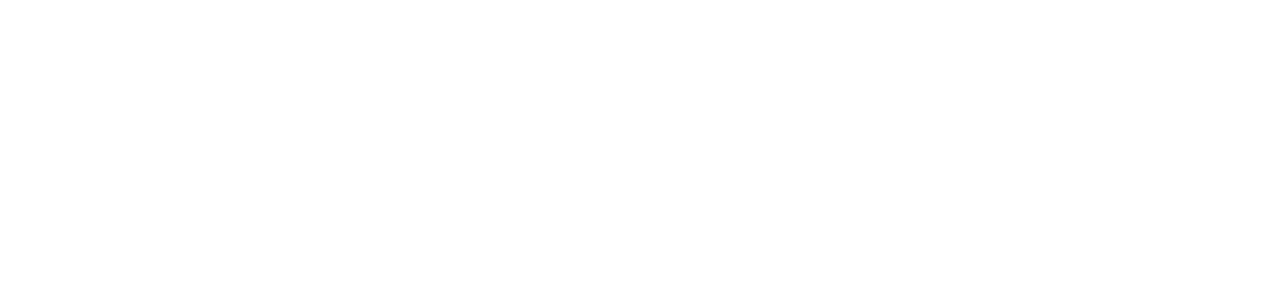
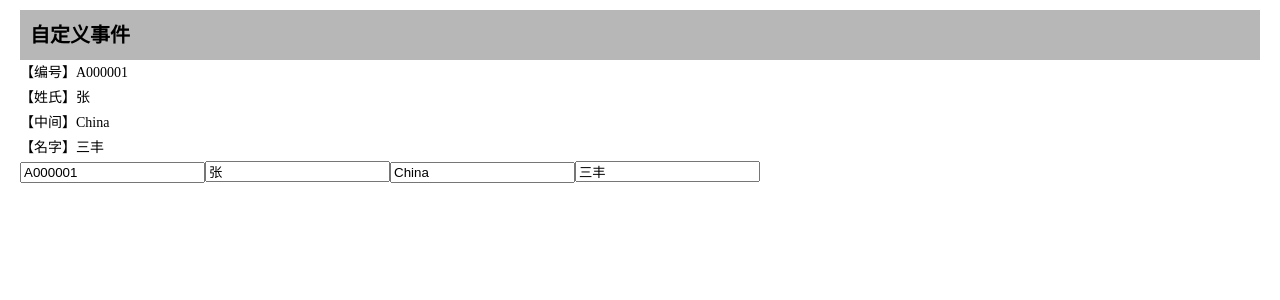
Before and after one commit to guojs-github/vue-ex, a Vue app: page /CustomEvent in a window 1280 px wide. Before the commit this address had no page. Shown: the top 300 px of the page. Built offline with nearby package versions, Linux system fonts and the light colour scheme.

Commit message:
自定义事件演示

```diff
--- /dev/null
+++ b/src/components/CustomEvent/CustomEvent.less
@@ -0,0 +1,11 @@
+/*
+  Custom event style
+*/
+@row-height: 25px;
+
+.custom-event {
+	.-row {
+		height: @row-height;
+		line-height: @row-height;
+	}
+}
--- /dev/null
+++ b/src/components/CustomEvent/CustomEvent.vue
@@ -0,0 +1,61 @@
+<template>
+	<!--自定义事件-->
+	<div class='-content custom-event'>
+		<div class='-title'>
+			自定义事件
+		</div>
+
+		<div class='-row'>
+			【编号】{{ no }}
+		</div>
+
+		<div class='-row'>
+			【姓氏】{{ lastName }}
+		</div>
+
+		<div class='-row'>
+			【中间】{{ midName }}
+		</div>
+
+		<div class='-row'>
+			【名字】{{ firstName }}
+		</div>
+
+		<div class='-row'>
+			<custom-event-component
+				v-model.capitalize = 'no'
+				v-model:lastName = 'lastName'
+				v-model:midName.capitalize.trim = 'midName'
+				v-model:firstName = 'firstName'/>
+		</div>
+	</div>
+</template>
+
+<script>
+import CustomEventComponent from './CustomEventComponent.vue';
+
+export default {
+	name: 'CustomEvent',
+
+	components: {
+		CustomEventComponent
+	},
+
+	data() {
+		return {
+			no: 'A000001',
+			lastName: '张',
+			firstName: '三丰',
+			midName: 'China'
+		};
+	},
+
+	methods: {
+		/*************************/
+	}
+};
+</script>
+
+<style scoped src='./CustomEvent.less' lang='less'/>
+<style scoped>
+</style>
--- /dev/null
+++ b/src/components/CustomEvent/CustomEventComponent.less
@@ -0,0 +1,5 @@
+/*
+  Custom event component style
+*/
+.custom-event-component {
+}
--- /dev/null
+++ b/src/components/CustomEvent/CustomEventComponent.vue
@@ -0,0 +1,106 @@
+<template>
+	<!--自定义事件组件-->
+	<div class='custom-event-component'>
+		<input
+			type='text'
+			:value='modelValue'
+			@change='onChangeModelValue'/>
+
+		<input
+			type='text'
+			:value='lastName'
+			@input='onInputLastName'/>
+
+		<input
+			type='text'
+			:value='midName'
+			@change='onChangeMidName'/>
+
+		<input
+			type='text'
+			:value='firstName'
+			@input='onInputFirstName'/>
+	</div>
+</template>
+
+<script>
+export default {
+	name: 'CustomEventComponent',
+
+	components: {
+	},
+
+	props: {
+		modelValue: String,
+		modelModifiers: {
+			default: () => ({})
+		},
+		lastName: String,
+		midName: String,
+		midNameModifiers: {
+			default: () => ({})
+		},
+		firstName: String
+	},
+
+	emits: {
+		'update:modelValue': null,
+		'update:lastName': (value) => { // 对更新的数据进行检查
+			if (value && value.trim().length > 0) {
+				return true;
+			} else {
+				return false;
+			}
+		},
+		'update:midName': null,
+		'update:firstName': null
+	},
+
+	data() {
+		return {};
+	},
+
+	methods: {
+		onChangeModelValue(e) {
+			console.log('On change model value.');
+			let value = e.target.value;
+
+			if (this.modelModifiers.capitalize) { // 大写
+				value = value.charAt(0).toUpperCase() + value.slice(1);
+			}
+			this.$emit('update:modelValue', value); // 发起事件,更新属性值
+		},
+
+		onInputLastName(e) {
+			console.log('On input last name.');
+
+			this.$emit('update:lastName', e.target.value); // 发起事件,更新属性值
+		},
+
+		onChangeMidName(e) {
+			console.log('On change middle name.');
+			let value = e.target.value;
+
+			if (this.midNameModifiers.trim) { // 去掉空格
+				value = value.trim();
+			}
+			if (this.midNameModifiers.capitalize) { // 大写
+				value = value.charAt(0).toUpperCase() + value.slice(1);
+			}
+			this.$emit('update:midName', value); // 发起事件,更新属性值
+		},
+
+		onInputFirstName(e) {
+			console.log('On input first name.');
+
+			this.$emit('update:firstName', e.target.value); // 发起事件,更新属性值
+		}
+
+		/*************************/
+	}
+};
+</script>
+
+<style scoped src='./CustomEventComponent.less' lang='less'/>
+<style scoped>
+</style>
--- a/src/components/Home/Home.vue
+++ b/src/components/Home/Home.vue
@@ -41,6 +41,9 @@
 			</div>
 			<div class='-inline -ef-click -light-red -red-button test-throttle' @click='onNonePropAttrs'>
 				默认属性演示
+			</div>
+			<div class='-inline -ef-click -light-red -red-button test-throttle' @click='onCustomEvent'>
+				自定义事件
 			</div>
 		</div>
 	</div>
@@ -147,6 +150,12 @@
 			this.route('NonePropAttrs');
 		},
 
+		onCustomEvent() {
+			console.log('On demo custom event');
+
+			this.route('CustomEvent');
+		},
+
 		/*************************/
 		init() {
 			console.log('Initialize.');
--- a/src/router/index.ts
+++ b/src/router/index.ts
@@ -12,6 +12,7 @@
 import GlobalComponent from '@/components/GlobalComponent/GlobalComponent.vue';
 import Props from '@/components/Props/Props.vue';
 import NonePropAttrs from '@/components/NonePropAttrs/NonePropAttrs.vue';
+import CustomEvent from '@/components/CustomEvent/CustomEvent.vue';
 
 const routes: Array<RouteRecordRaw> = [{
 	path: '/',
@@ -65,6 +66,10 @@
 	path: '/NonePropAttrs',
 	name: 'NonePropAttrs',
 	component: NonePropAttrs
+}, {
+	path: '/CustomEvent',
+	name: 'CustomEvent',
+	component: CustomEvent
 }];
 
 const router = createRouter({
--- a/src/views/About.vue
+++ /dev/null
@@ -1,5 +0,0 @@
-<template>
-  <div class="about">
-    <h1>This is an about page</h1>
-  </div>
-</template>
```
